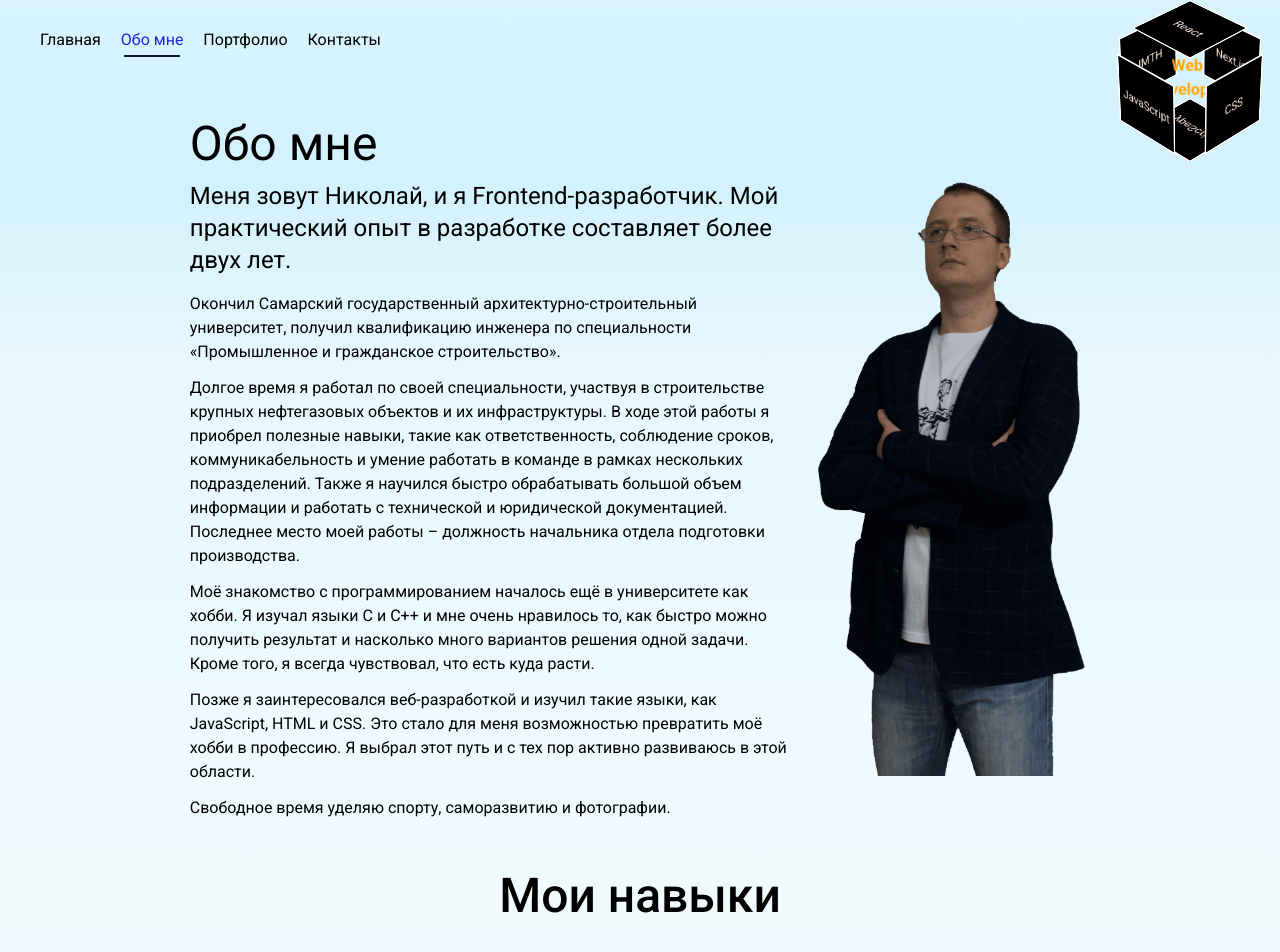
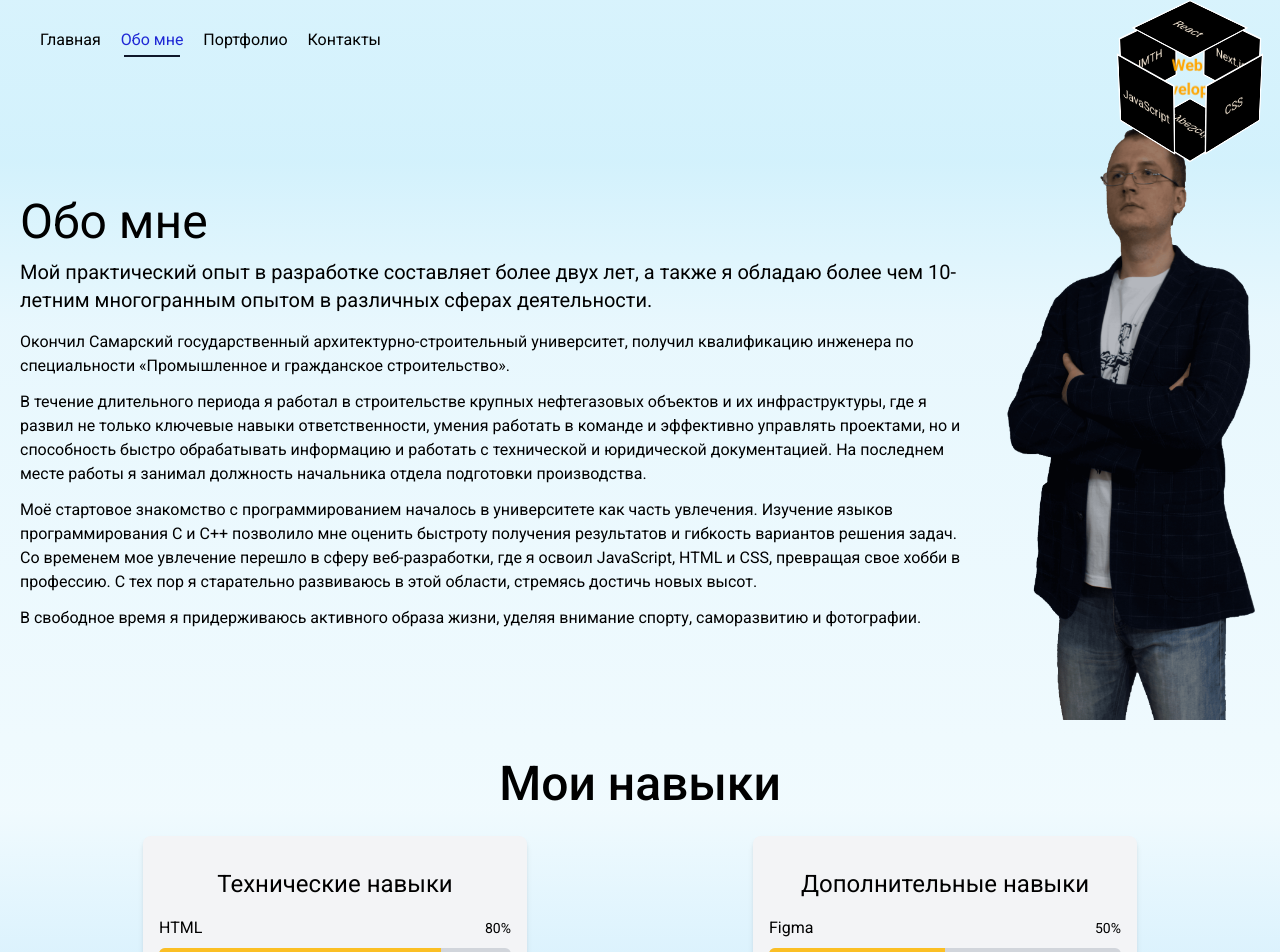
Before and after one commit to NikolayPilgun/Portfolio, a React (Vite) app: page /aboutMe in a window 1280 px wide. Shown: the top 952 px of the page. Built offline with nearby package versions, Linux system fonts and the light colour scheme.

Commit message:
code refactoring.

```diff
--- a/src/components/body/AboutMe.tsx
+++ b/src/components/body/AboutMe.tsx
@@ -1,4 +1,3 @@
-import { motion } from "framer-motion";
 import {
 	aboutMeData,
 	codingSkillsData,
@@ -9,53 +8,35 @@ import MySkills from "./MySkills";
 export default function AboutMe() {
 	return (
 		<main className="flex-grow mt-10 mb-32">
-			<article className="flex md:flex-row flex-col justify-center items-center gap-5 mx-5">
-				<div>
-					<div className="max-w-[600px]">
-						<motion.h2
-							className="md:text-5xl text-3xl mb-3"
-							initial={{ opacity: 0, y: -100 }}
-							animate={{ opacity: 1, y: 0 }}
-							transition={{
-								duration: 1,
-								delay: 0.5,
-							}}
-						>
-							Обо мне
-						</motion.h2>
-						<h3 className="md:text-2xl text-xl mb-4">
-							Меня зовут Николай, и я Frontend-разработчик. Мой практический
-							опыт в разработке составляет более двух лет.
+			<section className="flex md:flex-row flex-col justify-center items-center gap-5 mx-5">
+				<article className="max-w-6xl">
+					<h2 className="md:text-5xl text-3xl mb-3">Обо мне</h2>
+					<h3 className="md:text-xl text-lg mb-4">
+						Мой практический опыт в разработке составляет более двух лет, а
+						также я обладаю более чем 10-летним многогранным опытом в различных
+						сферах деятельности.
 					</h3>
-
 					{aboutMeData.map((item, index) => (
 						<p key={index} className="mb-3 text-base">
 							{item}
 						</p>
 					))}
-					</div>
-				</div>
-				<div className="md:order-1 -order-1">
+				</article>
+				<aside>
 					<img
 						className="min-w-[260px] h-[600px]"
 						src="/pictures/aboutMe.png"
 						alt="aboutMePhoto"
 					/>
-				</div>
-			</article>
-			<div className="my-10 mx-10 text-center">
+				</aside>
+			</section>
+			<section className="my-10 mx-10 text-center">
 				<h3 className="text-5xl font-medium my-7">Мои навыки</h3>
 				<div className="flex flex-wrap justify-around items-start gap-5">
-					<MySkills
-						skillsData={codingSkillsData}
-						title={"Технические навыки"}
-					/>
-					<MySkills
-						skillsData={profSkillsData}
-						title={"Дополнительные навыки"}
-					/>
+					<MySkills skillsData={codingSkillsData} title="Технические навыки" />
+					<MySkills skillsData={profSkillsData} title="Дополнительные навыки" />
 				</div>
-			</div>
+			</section>
 		</main>
 	);
 }
--- a/src/components/body/Home.tsx
+++ b/src/components/body/Home.tsx
@@ -6,11 +6,11 @@ export default function Home() {
 	return (
 		<main className="flex-grow mt-10 xl:mb-1 mb-10">
 			<div className="flex xl:flex-row flex-col flex-wrap justify-between items-center">
-				<div className="xl:flex-[0_1_50%] w-full h-auto">
+				<aside className="xl:w-1/2 w-full h-auto">
 					<img src="/pictures/hero1.svg" alt="hero" />
-				</div>
-				<div className="xl:flex-[0_1_50%] w-full h-auto">
-					<article className="ml-10 mr-6 mt-8 xl:mt-1">
+				</aside>
+				<section className="xl:w-1/2 w-full h-auto">
+					<article className="mx-10 mt-8 xl:mt-1">
 						<motion.h1
 							className="md:text-5xl text-3xl mb-3"
 							initial={{ opacity: 0, y: -100 }}
@@ -42,9 +42,9 @@ export default function Home() {
 								delay: 0.5,
 							}}
 						>
-							Как Frontend-разработчик, я стремлюсь воплощать идеи в
-							инновационные веб-приложения. Ознакомьтесь с моими последними
-							проектами, они продемонстрируют мой опыт в веб-разработке.
+							Как frontend-разработчик, я стремлюсь воплощать идеи в
+							инновационные веб-приложения. Познакомьтесь с моими последними
+							проектами, они наглядно демонстрируют мой опыт в веб-разработке.
 						</motion.p>
 						<motion.div
 							className="flex sm:flex-row flex-col sm:justify-start justify-center items-center gap-8 mt-8"
@@ -63,7 +63,7 @@ export default function Home() {
 								Резюме
 								<span>
 									<img
-										className="w-5 h-5 group-hover:scale-125 transition-all duration-300 "
+										className="w-5 h-5 group-hover:scale-125 transition-all duration-300"
 										src="/pictures/logoFile.png"
 										alt="logoFile"
 									/>
@@ -82,7 +82,7 @@ export default function Home() {
 							</Link>
 						</motion.div>
 					</article>
-				</div>
+				</section>
 			</div>
 		</main>
 	);
--- a/src/components/body/MySkills.tsx
+++ b/src/components/body/MySkills.tsx
@@ -10,27 +10,25 @@ export default function MySkills({
 	title: string;
 }) {
 	return (
-		<article className="sm:w-[400px] w-full">
-			<h3 className="text-2xl my-7">{title}</h3>
-			<div className="w-full h-auto border-4 border-solid rounded-md border-sky-900">
+		<article className="sm:w-96 w-full bg-gray-100 p-4 rounded-lg shadow-md">
+			<h3 className="sm:text-2xl text-xl my-4 text-center">{title}</h3>
+
+			<div className="w-full">
 				{skillsData.map((item) => (
-					<div key={`${item.name}${item.level}`} className="w-full px-4 py-5">
-						<h4 className="flex justify-between items-center text-left">
+					<div key={`${item.name}${item.level}`} className="mb-4">
+						<h4 className="flex justify-between items-center">
 							{item.name}
-							<span>
+							<span className="text-sm">
 								<Counter value={item.level} />%
 							</span>
 						</h4>
-						<div className="w-full h-3 border-2 border-solid border-sky-900 rounded-md overflow-hidden">
+						<div className="w-full h-3 bg-gray-300 rounded-md overflow-hidden mt-2">
 							<motion.div
 								className="h-2 bg-amber-400"
 								initial={{ width: 0 }}
 								whileInView={{ width: `${item.level}%` }}
 								viewport={{ amount: 0.2, once: true }}
-								transition={{
-									duration: 1.3,
-									delay: 0.5,
-								}}
+								transition={{ duration: 1.3, delay: 0.5 }}
 							></motion.div>
 						</div>
 					</div>
--- a/src/data/dataAboutMe.ts
+++ b/src/data/dataAboutMe.ts
@@ -4,73 +4,31 @@ export interface ISkills {
 }
 
 export const codingSkillsData: ISkills[] = [
-	{
-		name: "HTML",
-		level: 80,
-	},
-	{
-		name: "CSS / SCSS",
-		level: 80,
-	},
-	{
-		name: "JavaScript",
-		level: 75,
-	},
-	{
-		name: "TypeScript",
-		level: 60,
-	},
-	{
-		name: "ReactJS",
-		level: 70,
-	},
-	{
-		name: "NextJS",
-		level: 60,
-	},
-	{
-		name: "Tailwind CSS",
-		level: 60,
-	},
+	{ name: "HTML", level: 80 },
+	{ name: "CSS / SCSS", level: 80 },
+	{ name: "JavaScript", level: 75 },
+	{ name: "TypeScript", level: 60 },
+	{ name: "ReactJS", level: 70 },
+	{ name: "NextJS", level: 60 },
+	{ name: "Tailwind CSS", level: 60 },
 ];
 
 export const profSkillsData: ISkills[] = [
-	{
-		name: "Figma",
-		level: 50,
-	},
-	{
-		name: "Web Design",
-		level: 40,
-	},
-	{
-		name: "Git / GitHub",
-		level: 50,
-	},
-	{
-		name: "Photoshop",
-		level: 40,
-	},
-	{
-		name: "Redux Toolkit",
-		level: 50,
-	},
-	{
-		name: "NodeJS",
-		level: 50,
-	},
-	{
-		name: "Webpack",
-		level: 50,
-	},
+	{ name: "Figma", level: 50 },
+	{ name: "Web Design", level: 40 },
+	{ name: "Git / GitHub", level: 50 },
+	{ name: "Photoshop", level: 40 },
+	{ name: "Redux Toolkit", level: 50 },
+	{ name: "NodeJS", level: 50 },
+	{ name: "Webpack", level: 50 },
 ];
 
 export const aboutMeData: string[] = [
 	"Окончил Самарский государственный архитектурно-строительный университет, получил квалификацию инженера по специальности «Промышленное и гражданское строительство».",
 
-	"Долгое время я работал по своей специальности, участвуя в строительстве крупных нефтегазовых объектов и их инфраструктуры. В ходе этой работы я приобрел полезные навыки, такие как ответственность, соблюдение сроков, коммуникабельность  и умение работать в команде в рамках нескольких подразделений. Также я научился быстро обрабатывать большой объем информации и работать с технической и юридической документацией. Последнее место моей работы – должность начальника отдела подготовки производства.",
+	"В течение длительного периода я работал в строительстве крупных нефтегазовых объектов и их инфраструктуры, где я развил не только ключевые навыки ответственности, умения работать в команде и эффективно управлять проектами, но и способность быстро обрабатывать информацию и работать с технической и юридической документацией. На последнем месте работы я занимал должность начальника отдела подготовки производства.",
 
-	"Моё знакомство с программированием началось ещё в университете как хобби. Я изучал языки C и C++ и мне очень нравилось то, как быстро можно получить результат и насколько много вариантов решения одной задачи. Кроме того, я всегда чувствовал, что есть куда расти.",
-	"Позже я заинтересовался веб-разработкой и изучил такие языки, как JavaScript, HTML и CSS. Это стало для меня возможностью превратить моё хобби в профессию. Я выбрал этот путь и с тех пор активно развиваюсь в этой области.",
-	"Свободное время уделяю спорту, саморазвитию и фотографии.",
+	"Моё стартовое знакомство с программированием началось в университете как часть увлечения. Изучение языков программирования C и C++ позволило мне оценить быстроту получения результатов и гибкость вариантов решения задач. Со временем мое увлечение перешло в сферу веб-разработки, где я освоил JavaScript, HTML и CSS, превращая свое хобби в профессию. С тех пор я старательно развиваюсь в этой области, стремясь достичь новых высот.",
+
+	"В свободное время я придерживаюсь активного образа жизни, уделяя внимание спорту, саморазвитию и фотографии.",
 ];
--- a/src/data/dataContact.ts
+++ b/src/data/dataContact.ts
@@ -4,6 +4,7 @@ export interface ISocialData {
 	imgAlt: string;
 	spanTitle?: string;
 }
+
 export const socialData: ISocialData[] = [
 	{
 		linkTo: "mailto:03198814@mail.ru",
--- a/src/data/dataNavBar.ts
+++ b/src/data/dataNavBar.ts
@@ -4,20 +4,8 @@ export interface INavBar {
 }
 
 export const navBarData: INavBar[] = [
-	{
-		name: "Главная",
-		path: "/",
-	},
-	{
-		name: "Обо мне",
-		path: "aboutMe",
-	},
-	{
-		name: "Портфолио",
-		path: "portfolio",
-	},
-	{
-		name: "Контакты",
-		path: "contacts",
-	},
+	{ name: "Главная", path: "/" },
+	{ name: "Обо мне", path: "aboutMe" },
+	{ name: "Портфолио", path: "portfolio" },
+	{ name: "Контакты", path: "contacts" },
 ];
--- a/src/index.css
+++ b/src/index.css
@@ -16,10 +16,12 @@ body {
 	);
 	font-family: "Roboto", Arial, Helvetica, sans-serif;
 }
+
 .active {
 	color: #1f28d5;
 	transition: all 0.5s;
 }
+
 .active > span > span {
 	width: 90%;
 }
--- a/src/main.tsx
+++ b/src/main.tsx
@@ -10,6 +10,7 @@ import PortfolioPage from "./components/body/PortfolioPage.tsx";
 import ErrorPage from "./components/errorPage/ErrorPage.tsx";
 import "./index.css";
 
+// Определение маршрутов
 const router = createBrowserRouter([
 	{
 		path: "/",
@@ -40,6 +41,7 @@ const router = createBrowserRouter([
 	},
 ]);
 
+// Рендеринг приложения
 ReactDOM.createRoot(document.getElementById("root")!).render(
 	<React.StrictMode>
 		<RouterProvider router={router} />
```
Lines whose indentation alone changed are shown as unchanged.
